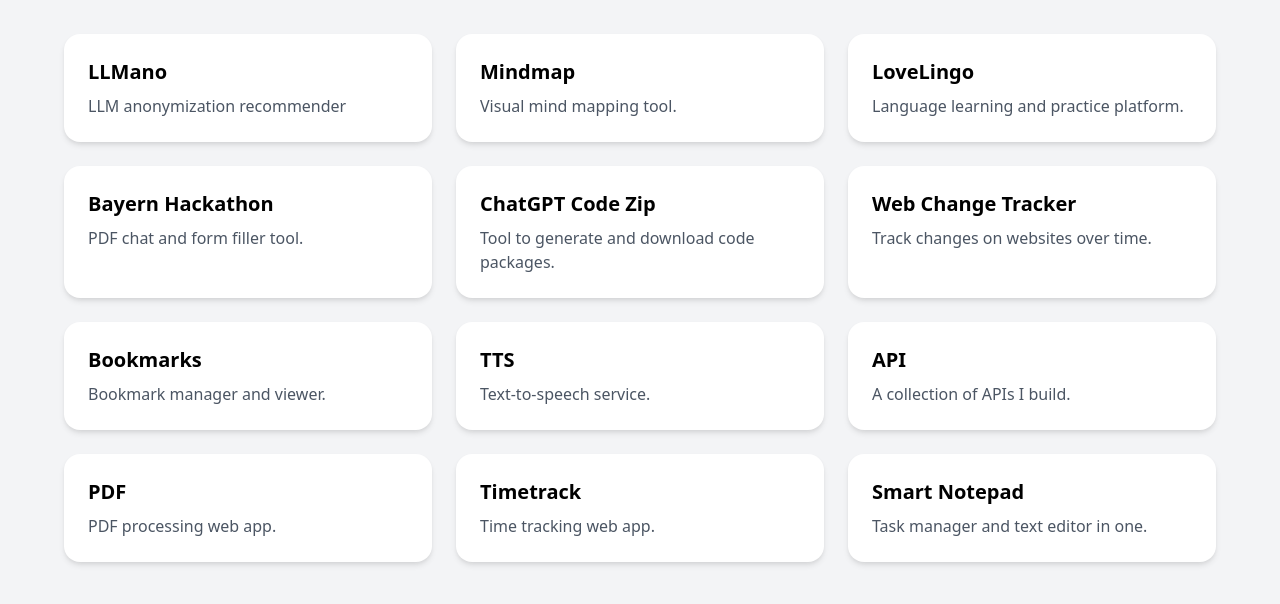
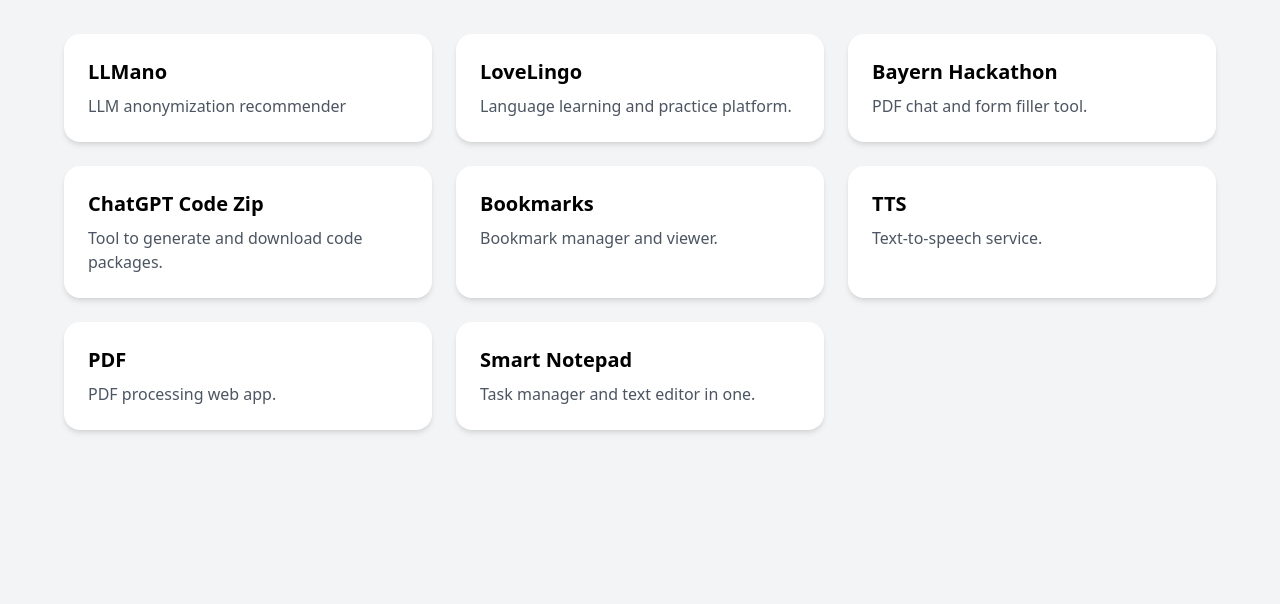
Before and after one commit to LeanderZiehm/leanders-portfolio-web-apps, a website: page public/index.html in a window 1280 px wide. Shown: the part 94-698 px from the top of the page. Drawn offline with nearby package versions, Linux system fonts and the light colour scheme.

Commit message:
cleaned up

```diff
--- a/public/index.html
+++ b/public/index.html
@@ -21,11 +21,6 @@
     description: "LLM anonymization recommender",
     url: "https://llmano.leanderziehm.com"
   },
-    {
-    title: "Mindmap",
-    description: "Visual mind mapping tool.",
-    url: "https://mindmap.leanderziehm.com"
-  },
   {
     title: "LoveLingo",
     description: "Language learning and practice platform.",
@@ -42,36 +37,21 @@
     url: "https://chatgpt-code-zip.leanderziehm.com"
   },
   {
-    title: "Web Change Tracker",
-    description: "Track changes on websites over time.",
-    url: "https://web-change-tracker.leanderziehm.com"
-  },
-  {
     title: "Bookmarks",
     description: "Bookmark manager and viewer.",
     url: "https://bookmarks.leanderziehm.com"
   },
-
   {
     title: "TTS",
     description: "Text-to-speech service.",
     url: "https://tts.leanderziehm.com"
   },
   {
-    title: "API",
-    description: "A collection of APIs I build.",
-    url: "https://api.leanderziehm.com"
-  },
-  {
     title: "PDF",
     description: "PDF processing web app.",
     url: "https://pdf.leanderziehm.com"
   },
-  {
-    title: "Timetrack",
-    description: "Time tracking web app.",
-    url: "https://timetrack.leanderziehm.com"
-  },
+
   {
     title: "Smart Notepad",
     description: "Task manager and text editor in one.",
```
